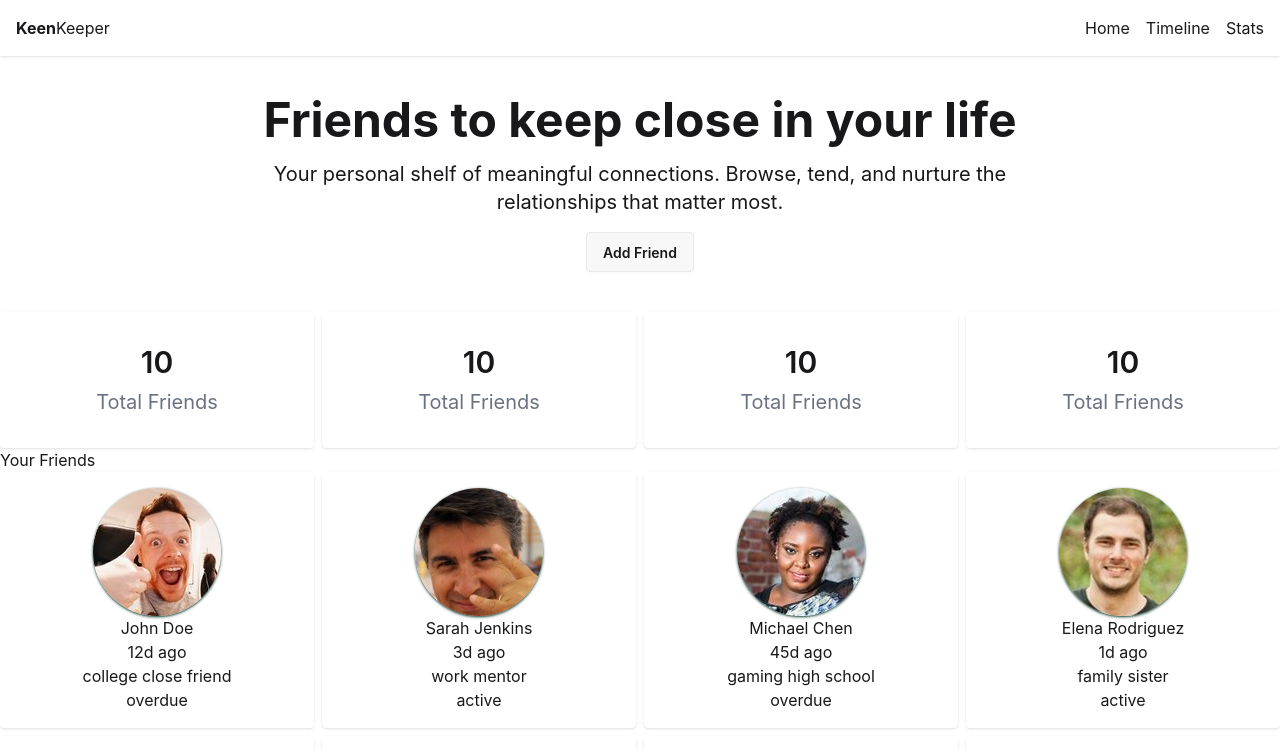
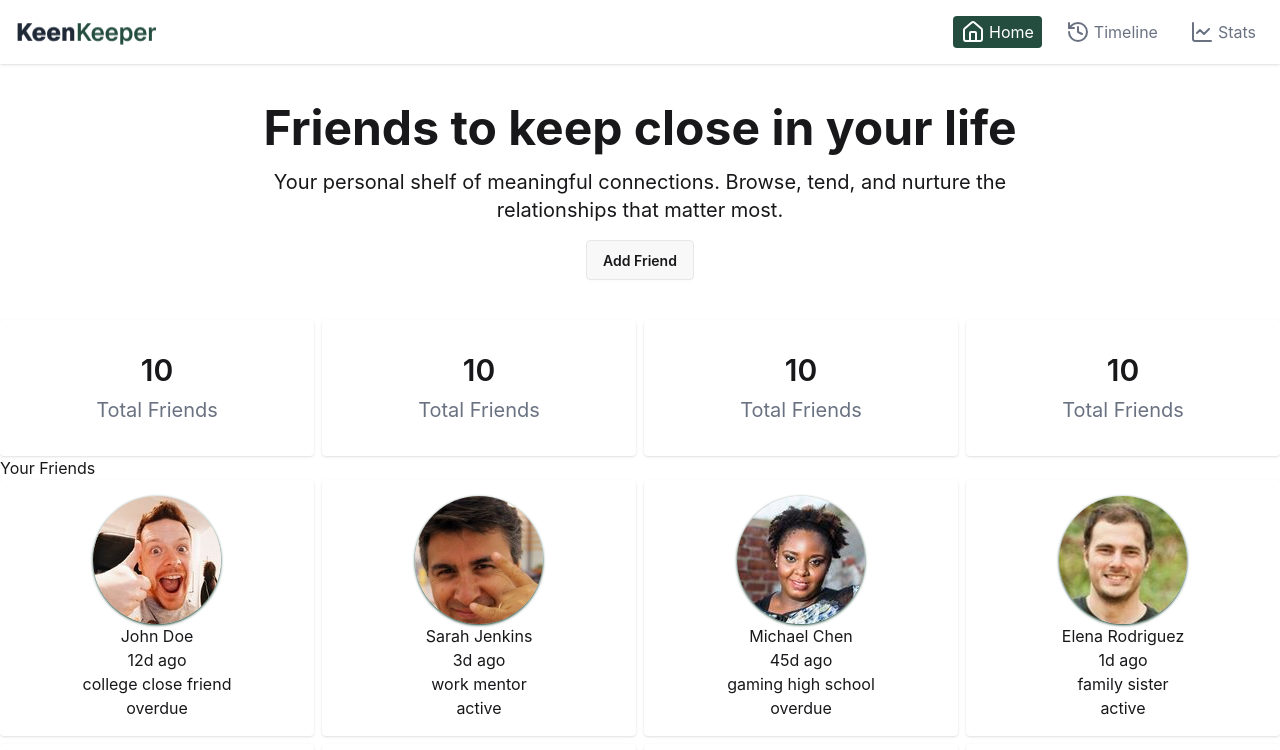
Before and after one commit to soniafrin/keen-keeper, a React (Vite) app: page / in a window 1280 px wide. Shown: the top 750 px of the page. Built offline with nearby package versions, Linux system fonts and the light colour scheme.

Commit message:
navbar link color

```diff
--- a/package.json
+++ b/package.json
@@ -11,6 +11,7 @@
   },
   "dependencies": {
     "@tailwindcss/vite": "^4.2.2",
+    "lucide-react": "^1.8.0",
     "react": "^19.2.4",
     "react-dom": "^19.2.4",
     "react-router": "^7.14.0",
--- /dev/null
+++ b/src/components/sharedComponents/MyNavLink.jsx
@@ -0,0 +1,10 @@
+import { NavLink } from "react-router";
+
+const MyNavLink = ({ to, children, className }) => {
+    return (
+        <div>
+            <NavLink to={to} className={({ isActive }) => `${className} ${isActive ? "bg-[#244D3F] text-white" : "text-gray-500"}`}>{children}</NavLink>
+        </div>
+    )
+}
+export default MyNavLink;
--- a/src/components/sharedComponents/NavBar.jsx
+++ b/src/components/sharedComponents/NavBar.jsx
@@ -1,14 +1,23 @@
 import { NavLink } from "react-router";
+import MyNavLink from "./MyNavLink";
+import img from "../../assets/logo.png"
+import { ChartLine, History, House } from "lucide-react";
 
 const NavBar = () => {
     return (
         <nav className="nav-bar shadow ">
             <div className="flex justify-between container mx-auto p-4">
-                <h1><span className="font-bold">Keen</span>Keeper</h1>
+                <img src={img} alt="keen keeper logo" />
                 <ul className="flex justify-between gap-4">
-                    <li><NavLink to="/">Home</NavLink></li>
-                    <li><NavLink to="/timeline">Timeline</NavLink></li>
-                    <li><NavLink to="/stats">Stats</NavLink></li>
+                    <li >
+                         <MyNavLink className="flex px-2 py-1 rounded" to={"/"} ><House className="mr-1" />Home</MyNavLink >
+                    </li>
+                    <li >
+                         <MyNavLink className="flex px-2 py-1 rounded" to={"/timeline"} ><History className="mr-1" />Timeline</MyNavLink >
+                    </li>
+                    <li >
+                         <MyNavLink className="flex px-2 py-1 rounded" to={"/stats"} ><ChartLine className="mr-1" />Stats</MyNavLink >
+                    </li>
                 </ul>
             </div>
         </nav>
```
Also changed, not shown: 1 other file (tests, documents, lock files or other folders).
